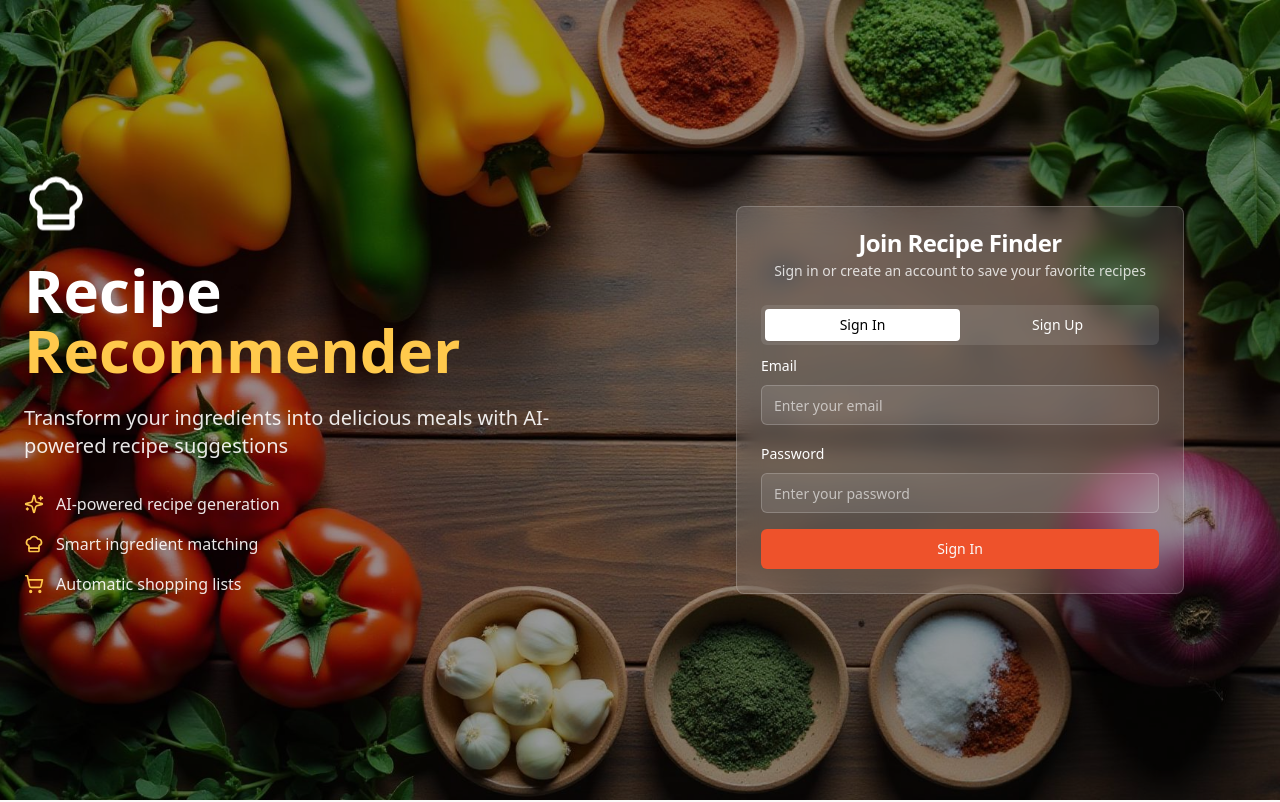
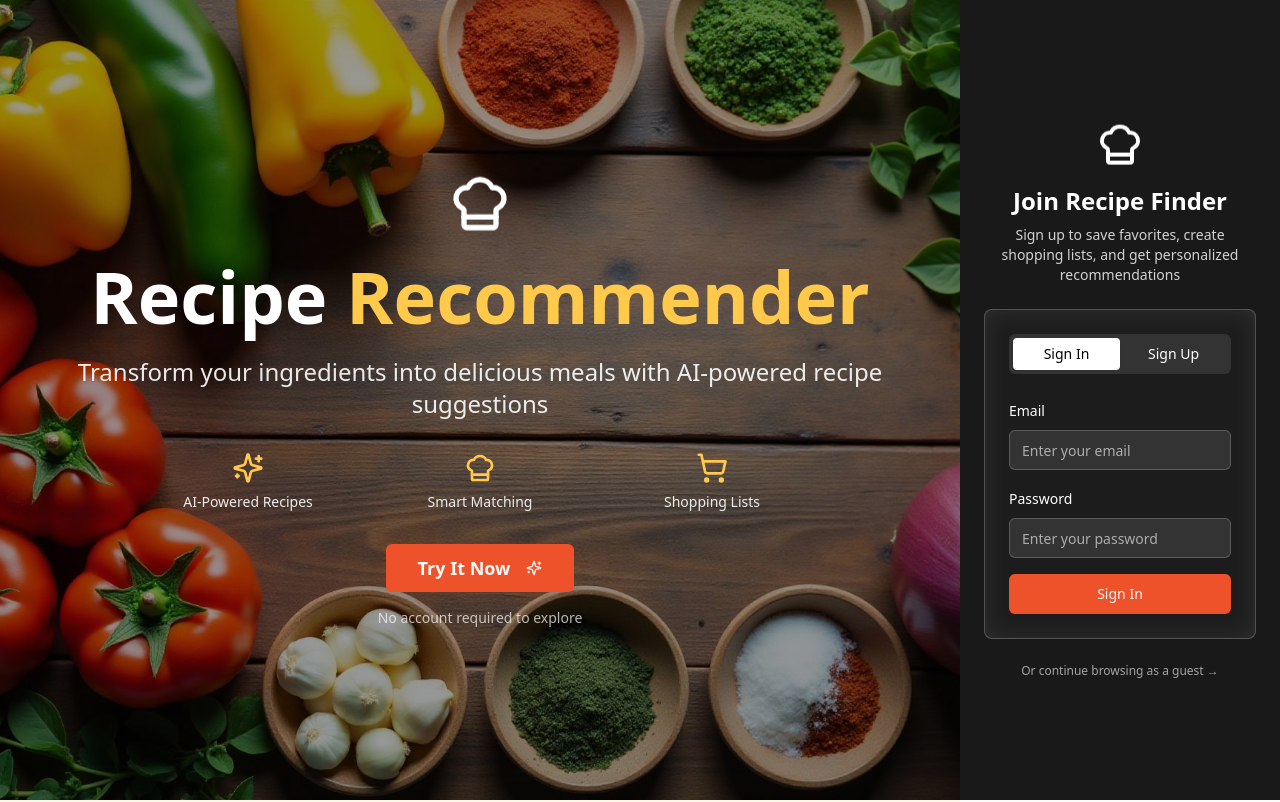
Before and after one commit to EmilyKenya/Chez-Fraise-Recipes, a React (Vite) app: page / in a window 1280 px wide. Shown: the top 802 px of the page. Built offline with nearby package versions, Linux system fonts and the light colour scheme.

Commit message:
Refactor landing page layout

```diff
--- a/src/components/AuthForm.tsx
+++ b/src/components/AuthForm.tsx
@@ -82,14 +82,10 @@ export const AuthForm = () => {
   };
 
   return (
-    <Card className="w-full max-w-md mx-auto bg-white/10 backdrop-blur-md border-white/20">
-      <CardHeader className="text-center">
-        <CardTitle className="text-white">Join Recipe Finder</CardTitle>
-        <CardDescription className="text-white/80">Sign in or create an account to save your favorite recipes</CardDescription>
-      </CardHeader>
-      <CardContent>
+    <Card className="w-full bg-white/10 backdrop-blur-md border-white/20">
+      <CardContent className="p-6">
         <Tabs defaultValue="signin" className="w-full">
-          <TabsList className="grid w-full grid-cols-2 bg-white/10">
+          <TabsList className="grid w-full grid-cols-2 bg-white/10 mb-6">
             <TabsTrigger value="signin" className="text-white data-[state=active]:bg-white data-[state=active]:text-black">Sign In</TabsTrigger>
             <TabsTrigger value="signup" className="text-white data-[state=active]:bg-white data-[state=active]:text-black">Sign Up</TabsTrigger>
           </TabsList>
--- a/src/pages/Index.tsx
+++ b/src/pages/Index.tsx
@@ -78,7 +78,33 @@ const Index = () => {
   }
 
   return (
-    <div className="min-h-screen bg-background">
+    <div className="min-h-screen bg-background relative">
+      {/* Auth Sidebar for non-authenticated users */}
+      {!user && (
+        <div className="fixed top-0 right-0 h-full w-80 bg-black/90 backdrop-blur-md z-50 flex flex-col">
+          <div className="p-6 flex-1 flex flex-col justify-center">
+            <div className="mb-6 text-center">
+              <ChefHat className="h-12 w-12 mx-auto mb-4 text-white animate-float" />
+              <h2 className="text-2xl font-bold text-white mb-2">Join Recipe Finder</h2>
+              <p className="text-white/80 text-sm">Sign up to save favorites, create shopping lists, and get personalized recommendations</p>
+            </div>
+            <AuthForm />
+            <div className="mt-6 text-center">
+              <p className="text-white/60 text-xs">Or continue browsing as a guest →</p>
+            </div>
+          </div>
+        </div>
+      )}
+
+      {/* User Menu for authenticated users */}
+      {user && (
+        <div className="absolute top-4 right-4 z-20">
+          <UserMenu />
+        </div>
+      )}
+
+      {/* Main content area */}
+      <div className={`${!user ? 'pr-80' : ''} transition-all duration-300`}>
         {/* Hero Section */}
         <section className="relative h-screen flex items-center justify-center overflow-hidden">
           <div
@@ -87,65 +113,59 @@ const Index = () => {
           />
           <div className="absolute inset-0 bg-black/40" />
 
-        {/* User Menu or Auth Form */}
-        <div className="absolute top-4 right-4 z-20">
-          {user ? <UserMenu /> : null}
-        </div>
-
-        <div className="relative z-10 w-full max-w-7xl mx-auto px-6">
-          <div className="grid lg:grid-cols-2 gap-12 items-center min-h-[600px]">
-            {/* Left side - App preview/description */}
-            <div className="text-white">
-              <ChefHat className="h-16 w-16 mb-6 animate-float" />
-              <h1 className="text-4xl md:text-6xl font-bold mb-6">
+          <div className="relative z-10 text-center text-white max-w-4xl mx-auto px-6">
+            <ChefHat className="h-16 w-16 mx-auto mb-6 animate-float" />
+            <h1 className="text-5xl md:text-7xl font-bold mb-6">
               Recipe <span className="text-accent">Recommender</span>
             </h1>
-              <p className="text-lg md:text-xl mb-8 text-white/90">
+            <p className="text-xl md:text-2xl mb-8 text-white/90">
               Transform your ingredients into delicious meals with AI-powered recipe suggestions
             </p>
 
             {/* Feature highlights */}
-              <div className="space-y-4 mb-8">
-                <div className="flex items-center space-x-3">
-                  <Sparkles className="h-5 w-5 text-accent" />
-                  <span className="text-white/90">AI-powered recipe generation</span>
+            <div className="grid md:grid-cols-3 gap-6 mb-8 max-w-2xl mx-auto">
+              <div className="text-center">
+                <Sparkles className="h-8 w-8 mx-auto mb-2 text-accent" />
+                <p className="text-white/90 text-sm">AI-Powered Recipes</p>
               </div>
-                <div className="flex items-center space-x-3">
-                  <ChefHat className="h-5 w-5 text-accent" />
-                  <span className="text-white/90">Smart ingredient matching</span>
+              <div className="text-center">
+                <ChefHat className="h-8 w-8 mx-auto mb-2 text-accent" />
+                <p className="text-white/90 text-sm">Smart Matching</p>
               </div>
-                <div className="flex items-center space-x-3">
-                  <ShoppingCart className="h-5 w-5 text-accent" />
-                  <span className="text-white/90">Automatic shopping lists</span>
+              <div className="text-center">
+                <ShoppingCart className="h-8 w-8 mx-auto mb-2 text-accent" />
+                <p className="text-white/90 text-sm">Shopping Lists</p>
               </div>
             </div>
 
-              {user && (
             <Button
               size="lg"
               className="bg-primary hover:bg-primary/90 text-primary-foreground px-8 py-6 text-lg font-semibold shadow-food"
               onClick={() => document.getElementById('ingredient-section')?.scrollIntoView({ behavior: 'smooth' })}
             >
-                  Start Cooking
+              {user ? 'Start Cooking' : 'Try It Now'}
               <Sparkles className="ml-2 h-5 w-5" />
             </Button>
+
+            {!user && (
+              <p className="mt-4 text-white/70 text-sm">No account required to explore</p>
             )}
-            </div>
-
-            {/* Right side - Auth form for non-authenticated users */}
-            {!user && (
-              <div className="flex justify-center lg:justify-end">
-                <AuthForm />
-              </div>
-            )}
-          </div>
           </div>
         </section>
 
-      {/* Only show the rest of the app if user is authenticated */}
-      {user && (
-        <>
-          {/* Ingredient Selection Section */}
+        {/* Demo banner for non-authenticated users */}
+        {!user && (
+          <div className="bg-accent/10 border-b border-accent/20 py-3">
+            <div className="max-w-6xl mx-auto px-6 text-center">
+              <p className="text-foreground">
+                <span className="font-semibold">Demo Mode:</span> Exploring as a guest.
+                <span className="text-accent ml-2">Sign up to save favorites and create shopping lists →</span>
+              </p>
+            </div>
+          </div>
+        )}
+
+        {/* Ingredient Selection Section - Always visible */}
         <section id="ingredient-section" className="py-16 px-6">
           <div className="max-w-4xl mx-auto">
             <div className="text-center mb-12">
@@ -247,8 +267,7 @@ const Index = () => {
             isOpen={isModalOpen}
             onClose={() => setIsModalOpen(false)}
           />
-        </>
-      )}
+        </div>
       </div>
     );
   };
```
Lines whose indentation alone changed are shown as unchanged.
